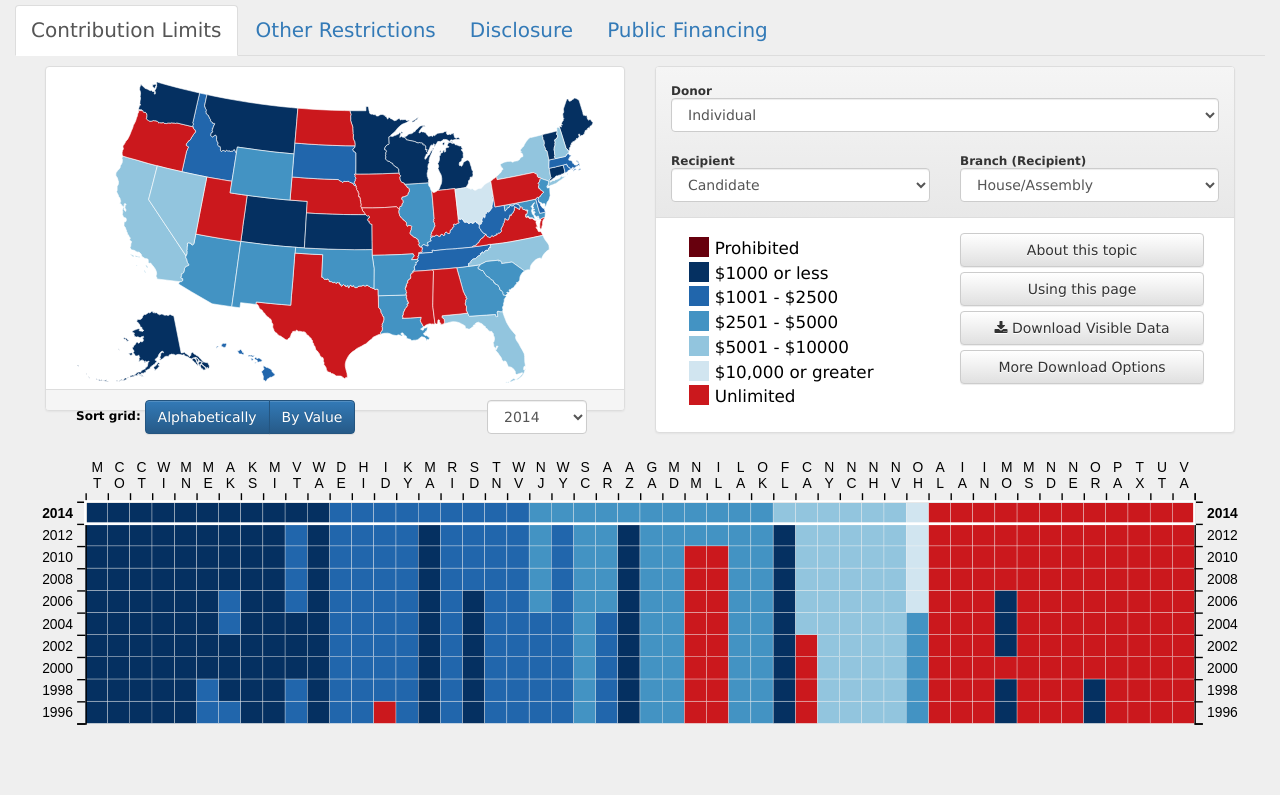
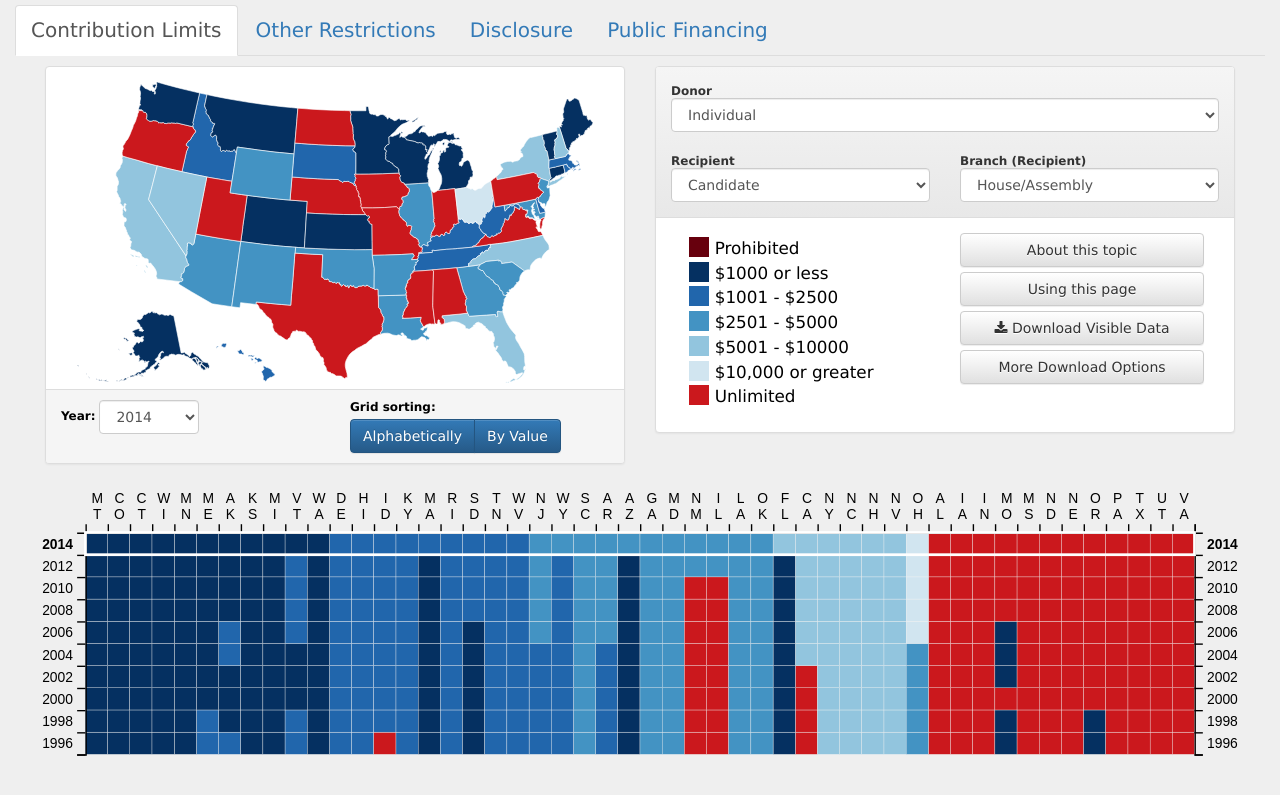
Before and after one commit to cfinst/cfinst.github.io, a Jekyll site: the page built from index.md, in a window 1280 px wide. Shown: the top 795 px of the page. Built offline with Jekyll 4.4.1, drawn with Linux system fonts in a browser that asks for light colours.

Commit message:
Fix display of year selection and sort mode UI widgets

```diff
--- a/_layouts/default.html
+++ b/_layouts/default.html
@@ -13,8 +13,19 @@
           <svg id="map"></svg>
         </div><!--.panel-body-->
         <div class="panel-footer">
-          <div class="col-sm-9">
-            <label>Sort grid: </label>
+          <div class="row">
+            <div class="col-sm-6">
+              <div class="form form-inline">
+                <label>Year: </label>
+                <select class="form-control" id="chooser-year">
+                  <optgroup label="Select a Year">
+                  </optgroup>
+                </select>
+              </div><!--.form-->
+            </div><!--.col-sm-6-->
+            <div class="col-sm-6">
+              <div class="pull-right">
+                <label>Grid sorting: </label>
                 <div class="btn-group" data-toggle="buttons">
                   <label class="btn btn-primary">
                     <input type="radio" name="sortgrid" id="alpha" autocomplete="off" value="alpha"> Alphabetically
@@ -23,16 +34,9 @@
                     <input type="radio" name="sortgrid" id="num" value="num" autocomplete="off" checked> By Value
                   </label>
                 </div><!--.btn-group-->
-          </div><!--.col-sm-9-->
-
-          <div class="col-sm-3">
-            <div class="form form-inline">
-              <select class="form-control" id="chooser-year">
-                <optgroup label="Select a Year">
-                </optgroup>
-              </select>
-            </div><!--.form-->
-          </div><!--.col-sm-3--->
+              </div><!--.pull-right-->
+            </div><!--.col-sm-6-->
+          </div><!--.row-->
         </div><!--.panel-footer-->
       </div><!--.panel.panel-default-->
     </section><!--.col-lg-8-->
```
Lines whose indentation alone changed are shown as unchanged.
